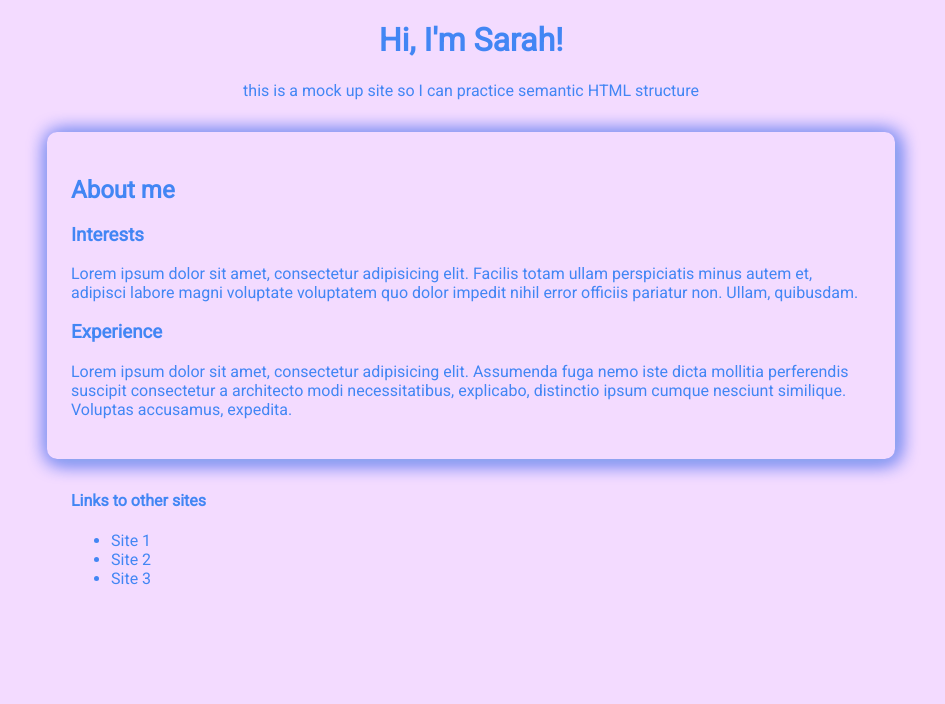
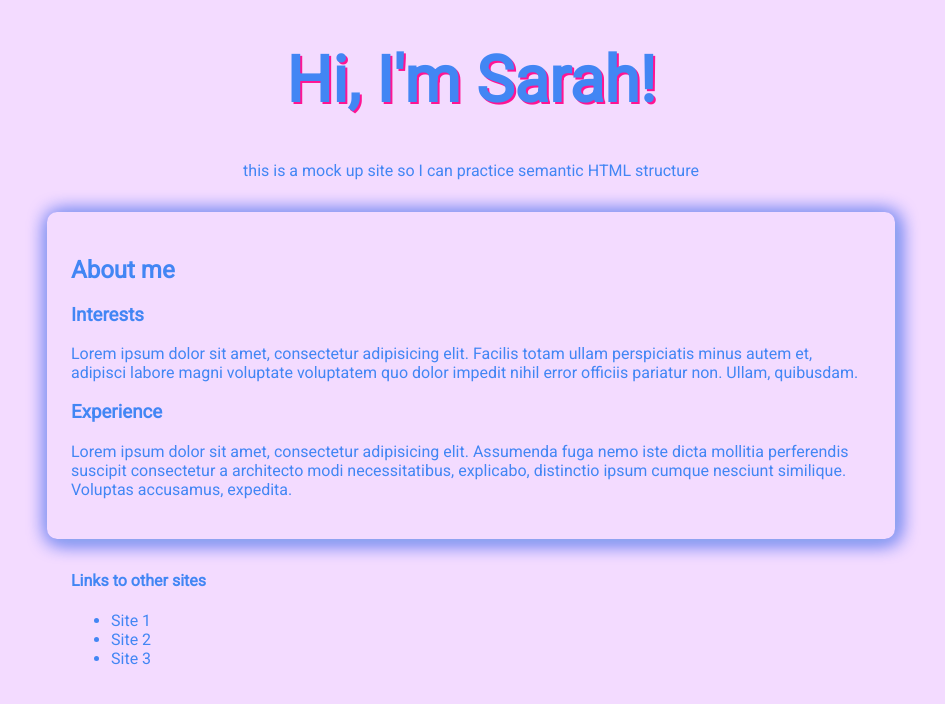
Before and after one commit to msarah/CSS2019, a plain HTML site: page 008_semantic_html_structure/index.html in a window 1280 px wide. Shown: the whole page, without its empty margins (169-1114 px from the left). Drawn offline with Linux system fonts and the light colour scheme.

Commit message:
makes more changes

```diff
--- a/008_semantic_html_structure/main.css
+++ b/008_semantic_html_structure/main.css
@@ -12,7 +12,8 @@ header * {
 }
 
 h1 {
-  font-family:
+  font-size: 4rem;
+  text-shadow: 2px 2px 0 deeppink;
 }
 
 main {
```
